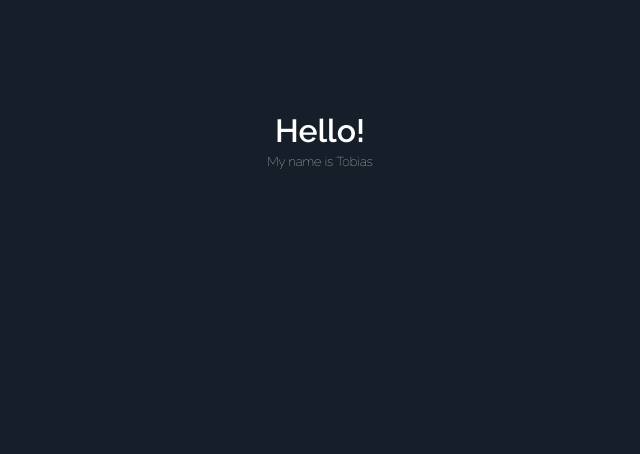
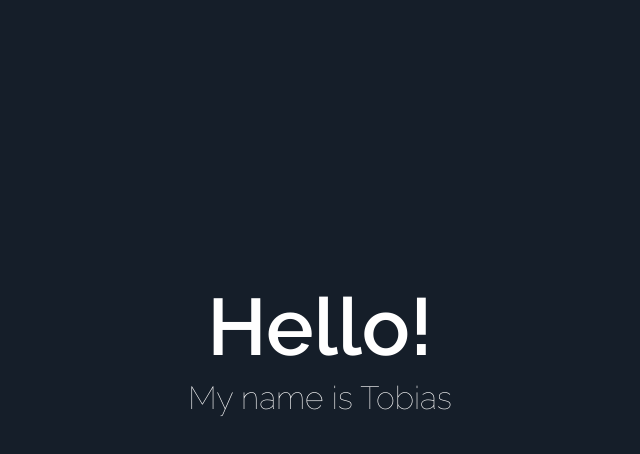
Before and after one commit to tlystad24/tobias.3elda1.com, a plain HTML site: page index.html in a window 1280 px wide. Shown: the whole page, without its empty margins (320-960 px from the left). Drawn offline with Linux system fonts and the light colour scheme.

Commit message:
Fill entire hieght

```diff
--- a/assets/css/style.css
+++ b/assets/css/style.css
@@ -3,21 +3,29 @@
 body {
 	padding: 0;
 	margin: 0;
+	width: 100%;
+	position: absolute;
+	top: 0px;
+	bottom: 0px;
 }
 
 .container {
 	padding: 0;
 	margin: 0;
 	width: 100%;
-	height: 800px;
+	height: 100%;
 	background-color: #151E29;
 	position: fixed;
+	font-family: Raleway;
+}
+
+.center {
+	text-align: center;
 }
 .hero {
-	text-align: center;
 	color: white;
-	font-family: Raleway;
 	margin-top: 7em;
+	font-size: 2.5em;
 }
 
 .splash {
@@ -26,12 +34,14 @@ body {
 	transition: all .1s ease;
 }
 
-h1:hover {
-	font-size: 2.5em;
-}
-
 .slogan {
 	margin-top: 5px;
 	font-size: .8em;
 	font-weight: 100;
 }
+
+.about {
+	color: white;
+	font-weight: 100;
+	font-size: 1.5em;
+}
--- a/index.html
+++ b/index.html
@@ -20,9 +20,12 @@
 </head>
 <body>
     <div class="container">
-        <div class="hero">
+        <div class="hero center">
             <h1 class="splash animated fadeInDown">Hello!</h1>
             <p class="slogan animated fadeIn">My name is Tobias</p>
+        </div>
+        <div class="about center">
+           <!-- <p>Sample text</p> -->
         </div>
     </div>
 
```
